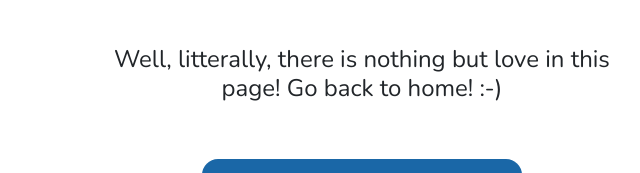
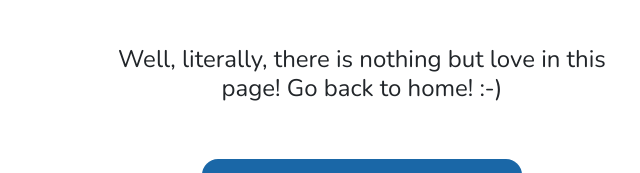
Before and after one commit to andipy/coursera-andi, a plain HTML site: page module3/module3-solution/love.html in a window 1280 px wide. Shown: the part 161-334 px from the top of the page, 278-918 px from the left. Drawn offline with nearby package versions, Linux system fonts and the light colour scheme.

Commit message:
fetched a typo

```diff
--- a/module3/module3-solution/love.html
+++ b/module3/module3-solution/love.html
@@ -56,7 +56,7 @@
             <h1 class="text-center font-weight-bold mb-5">Just love for you &lt;3</h1>
             <div class="row justify-content-center">
                 <div class="col-8 col-md-6">
-                    <h4 class="text-center">Well, litterally, there is nothing but love in this page! Go back to home! :-)</h4>
+                    <h4 class="text-center">Well, literally, there is nothing but love in this page! Go back to home! :-)</h4>
                 </div>
             </div>
         </header>
```
